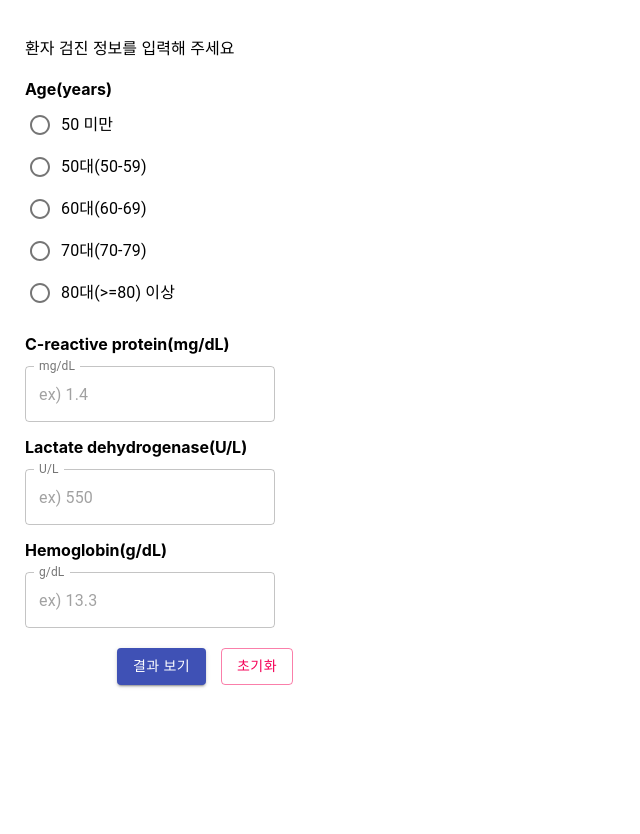
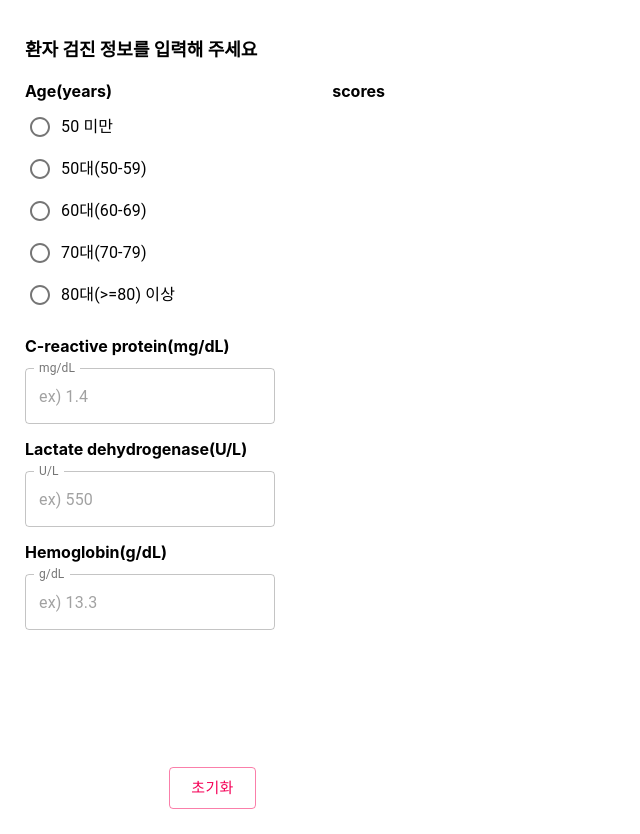
Before and after one commit to heringsit/hcv19, a React (Create React App) app: page /main2 in a window 1280 px wide. Shown: the whole page, without its empty margins (0-640 px from the left). Before the commit the page ends 800 px from the top, so only its background shows below. Built offline with nearby package versions, Linux system fonts and the light colour scheme.

Commit message:
1. Show Scores besides each line, remove show result btn

```diff
--- a/src/screens/main.css
+++ b/src/screens/main.css
@@ -5,7 +5,11 @@
     justify-content:space-between;
 }
 
-
+.page_change{
+    margin-left: 15;
+    font-weight: bold;
+    font-size: larger;
+}
 .label-span{
     font-weight: bold;
     color: black;
@@ -17,12 +21,36 @@
     margin-left: 30;
 }
 
+.score-title{
+    font-size: 18;
+    font-weight: bold;
+    margin-left: 30;
+}
+.each-controll-label{
+    display: flex;
+    flex-direction: row;
+    align-items: center;
+    justify-content: space-between;
+    padding-bottom: 6;
+}
+
+.each-controll-span{
+    margin-left: 100;
+    margin-bottom: 10;
+}
+
+
 .resultstr-div{
     display:flex;
     flex-direction:column;
     justify-content:center;
     align-items:center;
-    margin-top:15
+}
+
+.total-score-area{
+    display:flex;
+    flex-direction: row;
+    justify-content: end;
 }
 
 .btn-div{
@@ -30,5 +58,5 @@
     flex-direction:row;
     justify-content:center;
     align-items:center;
-    margin-top:20;
+    margin-top:90;
 }
--- a/src/screens/main.tsx
+++ b/src/screens/main.tsx
@@ -6,24 +6,27 @@ import FormControl from '@material-ui/core/FormControl';
 import FormLabel from '@material-ui/core/FormLabel';
 import { Button } from '@material-ui/core';
 import './main.css';
-
 import axios from 'axios';
 import comm from '../common';
-import { Link, useHistory } from 'react-router-dom';
 import Snackbar from '@material-ui/core/Snackbar';
-import { useForm } from "react-hook-form";
+
 
 function Main(): any {
     const [age, setAge] = React.useState(-1);
     const [crp, setCrp] = React.useState(-1);
     const [ldh, setLdh] = React.useState(-1);
     const [hemo, setHemo] = React.useState(-1);
-    const [totalScore, setTotalScore] = React.useState(0);
+    const [totalScore, setTotalScore] = React.useState(-1);
     const [resultString, setResultString] = React.useState("");
     const [resultScoreString, setResultScoreString] = React.useState("");
 
+    useEffect(() => {
+        handleTotalScore();
+    }, [age, crp, ldh, hemo])
+
     const handleAgeChange = (event: React.ChangeEvent<HTMLInputElement>) => {
         let selectVal = Number(event.target.value)
+        console.log(' selectVal => ', selectVal);
         setAge(selectVal);
     };
 
@@ -42,7 +45,7 @@ function Main(): any {
         setHemo(selectVal);
     };
 
-    const handleTotalScore = (event: any) => {
+    const handleTotalScore = () => {
         if (age === -1) {
             console.log(" 나이를 입력하세요. ")
             return;
@@ -66,11 +69,12 @@ function Main(): any {
         setTotalScore(totalScore);
         if (totalScore >= 9) {
             setResultString("중증 폐렴 전이 가능성이 높은 환자입니다.");
+            setResultScoreString(`위험도 지수: ${totalScore} >= 9(기준값)`);
         } else {
             setResultString("중증 폐렴 전이 가능성이 낮은 환자입니다.");
+            setResultScoreString(`위험도 지수: ${totalScore} < 9(기준값)`);
         }
 
-        setResultScoreString(`위험도 지수: ${totalScore}`);
 
         const patientDtoObj = {
             age: age,
@@ -98,70 +102,95 @@ function Main(): any {
 
     return (
         <div style={{ display: 'flex', flexDirection: 'column', margin: 25 }}>
-            <div style={{ marginTop: 10 }}>환자 검진 정보를 체크해 주세요</div>
+            <div style={{ marginTop: 10, fontSize: 18, fontWeight: 'bold' }}>환자 검진 정보를 체크해 주세요</div>
             <FormControl component="fieldset" style={{ marginTop: 20 }}>
                 <div className='label-div'>
                     <span className='label-span'>Age(years)</span>
-                    <span className='score-span'>{age === -1 ? "" : `score: ${age}`}</span>
+                    <span className='score-title'>scores</span>
                 </div>
 
                 <div style={{ display: 'flex', flexDirection: 'row' }}>
-                    <RadioGroup aria-label="age" name="age" value={age} onChange={handleAgeChange} style={{ padding: 5 }}>
+                    <RadioGroup aria-label="age" name="age" value={age} onChange={handleAgeChange} style={{ padding: 5, width: '100%' }}>
+                        <div className="each-controll-label">
                             <FormControlLabel value={0} control={<Radio />} label="50 미만" />
+                            {age === 0 ? <span>{age}</span> : null}
+                        </div>
+                        <div className="each-controll-label">
                             <FormControlLabel value={4} control={<Radio />} label="50대(50-59)" />
+                            {age === 4 ? <span>{age}</span> : null}
+                        </div>
+                        <div className="each-controll-label">
                             <FormControlLabel value={5} control={<Radio />} label="60대(60-69)" />
+                            {age === 5 ? <span>{age}</span> : null}
+                        </div>
+                        <div className="each-controll-label">
                             <FormControlLabel value={7} control={<Radio />} label="70대(70-79)" />
+                            {age === 7 ? <span>{age}</span> : null}
+                        </div>
+                        <div className="each-controll-label">
                             <FormControlLabel value={10} control={<Radio />} label="80대(>=80) 이상" />
+                            {age === 10 ? <span>{age}</span> : null}
+                        </div>
                     </RadioGroup>
-                    {/* <div style={{display:'flex', flexDirection:'column', marginLeft:25}}>
-                        <div style={{height:180}}></div>
-                        <span style={{fontSize:15}}>{age === -1 ? "" : `score: ${age}`}</span>
-                    </div> */}
                 </div>
-
             </FormControl>
 
             <FormControl component="fieldset" style={{ marginTop: 15 }}>
-                <div className='label-div'>
                 <span className='label-span'>C-reactive protein(mg/dL)</span>
-                    <span className='score-span'>{crp === -1 ? "" : `score: ${crp}`}</span>
+                <RadioGroup aria-label="crp" name="crp" value={crp} onChange={handleCRPChange} style={{ padding: 5 }}>
+                    <div className="each-controll-label">
+                        <FormControlLabel value={0} control={<Radio />} label="< 1.4" />
+                        {crp === 0 ? <span>{crp}</span> : null}
                     </div>
-                <RadioGroup aria-label="crp" name="crp" value={crp} onChange={handleCRPChange} style={{ padding: 5 }}>
-                    <FormControlLabel value={0} control={<Radio />} label="< 1.4" />
+                    <div className="each-controll-label">
                         <FormControlLabel value={3} control={<Radio />} label=">= 1.4" />
+                        {crp === 3 ? <span>{crp}</span> : null}
+                    </div>
                 </RadioGroup>
             </FormControl>
 
             <FormControl component="fieldset" style={{ marginTop: 15 }}>
-                <div className='label-div'>
                 <span className='label-span'>Lactate dehydrogenase(U/L)</span>
-                    <span className='score-span'>{ldh === -1 ? "" : `score: ${ldh}`}</span>
+                <RadioGroup aria-label="ldh" name="ldh" value={ldh} onChange={handleLDHChange} style={{ padding: 5 }}>
+                    <div className="each-controll-label">
+                        <FormControlLabel value={0} control={<Radio />} label="< 500" />
+                        {ldh === 0 ? <span>{ldh}</span> : null}
                     </div>
-                <RadioGroup aria-label="ldh" name="ldh" value={ldh} onChange={handleLDHChange} style={{ padding: 5 }}>
-                    <FormControlLabel value={0} control={<Radio />} label="< 500" />
+                    <div className="each-controll-label">
                         <FormControlLabel value={2} control={<Radio />} label="500-700" />
+                        {ldh === 2 ? <span>{ldh}</span> : null}
+                    </div>
+                    <div className="each-controll-label">
                         <FormControlLabel value={4} control={<Radio />} label=">= 700" />
+                        {ldh === 4 ? <span>{ldh}</span> : null}
+                    </div>
                 </RadioGroup>
             </FormControl>
 
             <FormControl component="fieldset" style={{ marginTop: 15 }}>
-                <div className='label-div'>
-                    <span className='label-span'>Hemoglobin(g/dL)</span>
-                    <span className='score-span'>{hemo === -1 ? "" : `score: ${hemo}`}</span>
-                </div>
                 <span style={{ fontWeight: 'bold', color: 'black', fontSize: 17.5 }}>Hemoglobin(g/dL)</span>
                 <RadioGroup aria-label="hemo" name="hemo" value={hemo} onChange={handleHemoChange} style={{ padding: 5 }}>
+                    <div className="each-controll-label">
                         <FormControlLabel value={0} control={<Radio />} label="< 13.3" />
+                        {hemo === 0 ? <span>{hemo}</span> : null}
+                    </div>
+                    <div className="each-controll-label">
                         <FormControlLabel value={3} control={<Radio />} label=">= 13.3" />
+                        {hemo === 3 ? <span>{hemo}</span> : null}
+                    </div>
                 </RadioGroup>
             </FormControl>
+            {totalScore === -1 ? null : <div className="total-score-area"><span style={{ display:'flex', flex:1}}></span><span>Total Score: {totalScore}</span><span style={{width:5}}></span></div>}
+            <div style={{height:30}}></div>
+            <div className='resultstr-div'>
+                {totalScore >= 9 ? <span style={{ color: 'red', fontWeight: "bold" }}>{resultScoreString}</span> : <span style={{ color: 'green' }}>{resultScoreString}</span>}
+                {totalScore >= 9 ? <p style={{ color: 'red', fontWeight: "bold" }}>{resultString}</p> : <p style={{ color: 'green' }}>{resultString}</p>}
+            </div>
+            <div style={{height:20}}></div>
+
             <div className='btn-div'>
-                <Button color="primary" variant="contained" size="medium" onClick={handleTotalScore}>결과 보기</Button>
-                <Button color="secondary" variant="outlined" size="medium" onClick={handleInit} style={{ marginLeft: 15 }}>초기화</Button>
-            </div>
-            <div className='resultstr-div'>
-                {totalScore >= 9 ? <p style={{ color: 'red', fontWeight: "bold" }}>{resultScoreString}</p> : <p style={{ color: 'green' }}>{resultScoreString}</p>}
-                {totalScore >= 9 ? <p style={{ color: 'red', fontWeight: "bold" }}>{resultString}</p> : <p style={{ color: 'green' }}>{resultString}</p>}
+                {/* <Button color="primary" variant="contained" size="medium" onClick={handleTotalScore}>결과 보기</Button> */}
+                <Button color="secondary" variant="outlined" size="large" onClick={handleInit} style={{ marginLeft: 15 }}>초기화</Button>
             </div>
 
         </div>
--- a/src/screens/main2.tsx
+++ b/src/screens/main2.tsx
@@ -24,7 +24,7 @@ function Main2(): any {
     const [realLdh, setRealldh] = React.useState(-1);
     const [realHemo, setRealhemo] = React.useState(-1);
 
-    const [totalScore, setTotalScore] = React.useState(0);
+    const [totalScore, setTotalScore] = React.useState(-1);
     const [resultString, setResultString] = React.useState("");
     const [resultScoreString, setResultScoreString] = React.useState("");
 
@@ -32,51 +32,71 @@ function Main2(): any {
     const ldhInput: any = useRef<HTMLDivElement>();
     const hemoInput: any = useRef<HTMLDivElement>();
 
+    useEffect(() => {
+        handleTotalScore();
+    }, [age, crp, ldh, hemo])
+
     const handleAgeChange = (event: React.ChangeEvent<HTMLInputElement>) => {
         let selectVal = Number(event.target.value)
         setAge(selectVal);
     };
 
     const handleCRPChange = (event: React.ChangeEvent<HTMLInputElement>) => {
+        let inputVal = Number(event.target.value);
+        let settingVal = -1;
         setRealcrp(Number(event.target.value));
-        let inputVal = Number(event.target.value);
         console.log(" inputVal CRP >> ", inputVal);
         if (inputVal < 1.4) {
-            inputVal = 0;
+            if(inputVal === 0){
+                settingVal = -1;
+            }else{
+                settingVal = 0;
+            }
         } else {
-            inputVal = 3;
+            settingVal = 3;
         }
-        setCrp(inputVal);
+
+        setCrp(settingVal);
 
     };
 
     const handleLDHChange = (event: React.ChangeEvent<HTMLInputElement>) => {
         setRealldh(Number(event.target.value));
         let inputVal = Number(event.target.value);
+        let settingVal = -1;
         console.log(" inputVal LDH >> ", inputVal);
         if (inputVal < 500) {
-            inputVal = 0;
+            if(inputVal === 0){
+                settingVal = -1;
+            }else{
+                settingVal = 0;
+            }
         } else if (inputVal < 700) {
-            inputVal = 2;
+            settingVal = 2;
         } else {
-            inputVal = 4;
+            settingVal = 4;
         }
-        setLdh(inputVal);
+        setLdh(settingVal);
     };
 
     const handleHemoChange = (event: React.ChangeEvent<HTMLInputElement>) => {
         setRealhemo(Number(event.target.value));
         let inputVal = Number(event.target.value);
+        let settingVal = -1;
         console.log(" inputVal Hemo >> ", inputVal);
         if (inputVal < 13.3) {
-            inputVal = 0;
+            if(inputVal === 0){
+                settingVal = -1;
+            }else{
+                settingVal = 0;
+            }
         } else {
-            inputVal = 3;
+            settingVal = 3;
         }
-        setHemo(inputVal);
+        setHemo(settingVal);
     };
 
-    const handleTotalScore = (event: any) => {
+    const handleTotalScore = () => {
         if (age === -1) {
             console.log(" 나이를 입력하세요. ")
             return;
@@ -98,13 +118,14 @@ function Main2(): any {
 
         let totalScore = age + crp + ldh + hemo;
         setTotalScore(totalScore);
+
         if (totalScore >= 9) {
             setResultString("중증 폐렴 전이 가능성이 높은 환자입니다.");
+            setResultScoreString(`위험도 지수: ${totalScore} >= 9(기준값)`);
         } else {
             setResultString("중증 폐렴 전이 가능성이 낮은 환자입니다.");
+            setResultScoreString(`위험도 지수: ${totalScore} < 9(기준값)`);
         }
-
-        setResultScoreString(`위험도 지수: ${totalScore}`);
 
         const patientDtoObj = {
             age: age,
@@ -123,6 +144,9 @@ function Main2(): any {
 
     const handleInit = (ev: any) => {
         setAge(-1);
+        setCrp(-1);
+        setLdh(-1);
+        setHemo(-1);
         setResultString("");
         crpInput.current.value = "";
         ldhInput.current.value = "";
@@ -132,27 +156,40 @@ function Main2(): any {
 
     return (
         <div style={{ display: 'flex', flexDirection: 'column', margin: 25, width: 360 }}>
-            <div style={{ marginTop: 10 }}>환자 검진 정보를 입력해 주세요</div>
+            <div style={{ marginTop: 10, fontSize: 18, fontWeight: 'bold' }}>환자 검진 정보를 입력해 주세요</div>
             <FormControl component="fieldset" style={{ marginTop: 20 }}>
                 <div className='label-div'>
                     <span className='label-span'>Age(years)</span>
-                    <span className='score-span'>{age === -1 ? "" : `score: ${age}`}</span>
+                    <span className='score-title'>scores</span>
                 </div>
                 <RadioGroup aria-label="age" name="age" value={age} onChange={handleAgeChange} style={{ padding: 5 }}>
+                    <div className="each-controll-label">
                         <FormControlLabel value={0} control={<Radio />} label="50 미만" />
+                        {age === 0 ? <span>{age}</span> : null}
+                    </div>
+                    <div className="each-controll-label">
                         <FormControlLabel value={4} control={<Radio />} label="50대(50-59)" />
+                        {age === 4 ? <span>{age}</span> : null}
+                    </div>
+                    <div className="each-controll-label">
                         <FormControlLabel value={5} control={<Radio />} label="60대(60-69)" />
+                        {age === 5 ? <span>{age}</span> : null}
+                    </div>
+                    <div className="each-controll-label">
                         <FormControlLabel value={7} control={<Radio />} label="70대(70-79)" />
+                        {age === 7 ? <span>{age}</span> : null}
+                    </div>
+                    <div className="each-controll-label">
                         <FormControlLabel value={10} control={<Radio />} label="80대(>=80) 이상" />
+                        {age === 10 ? <span>{age}</span> : null}
+                    </div>
                 </RadioGroup>
             </FormControl>
 
             <FormControl component="fieldset" style={{ marginTop: 15 }}>
-                <div className='label-div'>
                 <span className='label-span'>C-reactive protein(mg/dL)</span>
-                    <span className='score-span'>{crp === -1 ? "" : `score: ${crp}`}</span>
-                </div>
-                <div style={{height:12}}></div>
+                <div style={{ height: 12 }}></div>
+                <div className="each-controll-label">
                     <TextField
                         id="crp"
                         label="mg/dL"
@@ -167,15 +204,15 @@ function Main2(): any {
                         // ref={crpInput}
                         placeholder="ex) 1.4"
                     />
+                    {crp !== -1 ? <span>{crp}</span> : null}
+                </div>
+
             </FormControl>
 
             <FormControl component="fieldset" style={{ marginTop: 15 }}>
-                <div className='label-div'>
                 <span className='label-span'>Lactate dehydrogenase(U/L)</span>
-                    <span className='score-span'>{ldh === -1 ? "" : `score: ${ldh}`}</span>
-                </div>
-                <div style={{height:12}}></div>
-
+                <div style={{ height: 12 }}></div>
+                <div className="each-controll-label">
                 <TextField
                     id="ldh"
                     label="U/L"
@@ -188,42 +225,44 @@ function Main2(): any {
                     onChange={handleLDHChange}
                     inputRef={ldhInput}
                     placeholder="ex) 550"
-
                 />
+                {ldh !== -1 ? <span>{ldh}</span> : null}
+                </div>
             </FormControl>
 
             <FormControl component="fieldset" style={{ marginTop: 15 }}>
-                <div className='label-div'>
                 <span className='label-span'>Hemoglobin(g/dL)</span>
-                    <span className='score-span'>{hemo === -1 ? "" : `score: ${hemo}`}</span>
-                </div>
-                <div style={{height:12}}></div>
-
+                <div style={{ height: 12 }}></div>
+                <div className="each-controll-label">
                     <TextField
                         id="ldh"
                         label="g/dL"
                         type="number"
-
                         InputLabelProps={{
                             shrink: true,
                         }}
                         variant="outlined"
-                    style={{ width: 250}}
+                        style={{ width: 250 }}
                         onChange={handleHemoChange}
                         inputRef={hemoInput}
                         placeholder="ex) 13.3"
-
                     />
+                    {hemo !== -1 ? <span>{hemo}</span> : null}
+                </div>
             </FormControl>
-            <div style={{ display: 'flex', flexDirection: 'row', justifyContent: 'center', alignItems: 'center', marginTop: 20 }}>
-                <Button color="primary" variant="contained" size="medium" onClick={handleTotalScore}>결과 보기</Button>
-                <Button color="secondary" variant="outlined" size="medium" onClick={handleInit} style={{ marginLeft: 15 }}>초기화</Button>
-            </div>
+            <div style={{height:20}}></div>
+            {totalScore === -1 ? null : <div className="total-score-area"><span style={{ display:'flex', flex:1}}></span><span>Total Score: {totalScore}</span><span style={{width:5}}></span></div>}
+            <div style={{height:30}}></div>
             <div style={{ display: 'flex', flexDirection: 'column', justifyContent: 'center', alignItems: 'center', marginTop: 15 }}>
-                {totalScore >= 9 ? <p style={{ color: 'red', fontWeight: "bold" }}>{resultScoreString}</p> : <p style={{ color: 'green' }}>{resultScoreString}</p>}
+                {totalScore >= 9 ? <span style={{ color: 'red', fontWeight: "bold" }}>{resultScoreString}</span> : <span style={{ color: 'green' }}>{resultScoreString}</span>}
                 {totalScore >= 9 ? <p style={{ color: 'red', fontWeight: "bold" }}>{resultString}</p> : <p style={{ color: 'green' }}>{resultString}</p>}
             </div>
+            <div style={{height:20}}></div>
 
+            <div style={{ display: 'flex', flexDirection: 'row', justifyContent: 'center', alignItems: 'center', marginTop: 20 }}>
+                {/* <Button color="primary" variant="contained" size="medium" onClick={handleTotalScore}>결과 보기</Button> */}
+                <Button color="secondary" variant="outlined" size="large" onClick={handleInit} style={{ marginLeft: 15 }}>초기화</Button>
+            </div>
         </div>
     );
 
```
Lines whose indentation alone changed are shown as unchanged.
